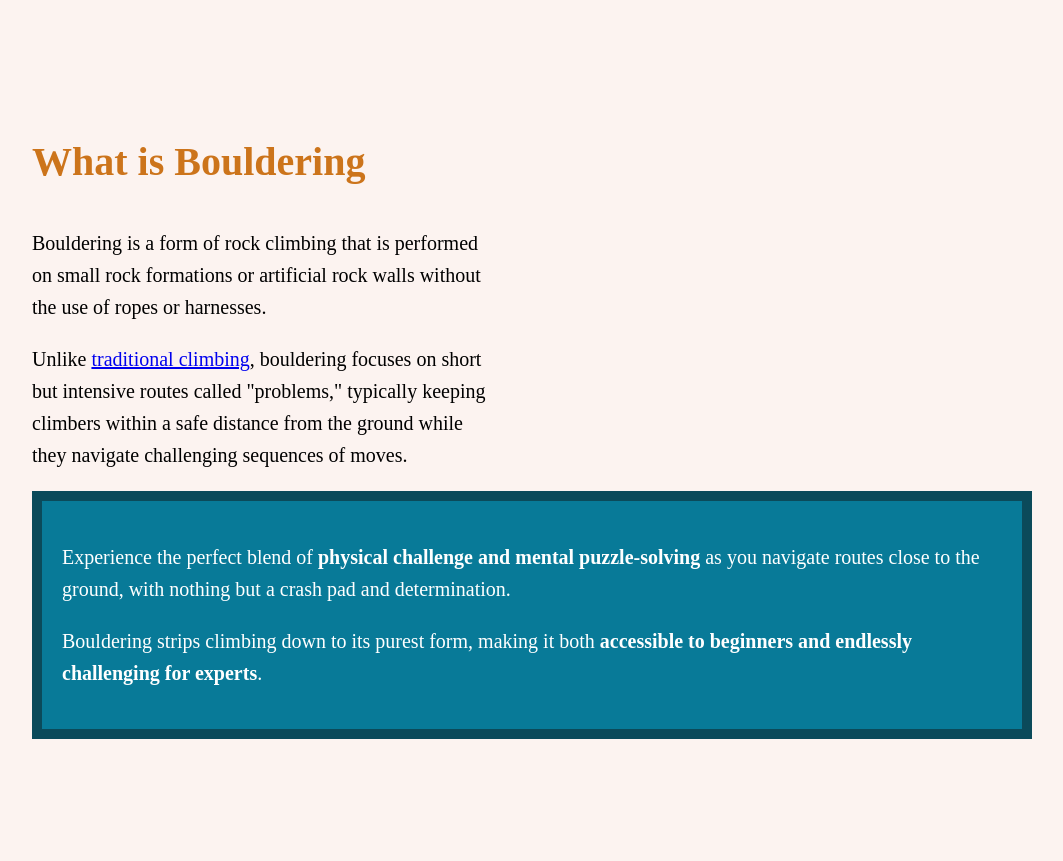
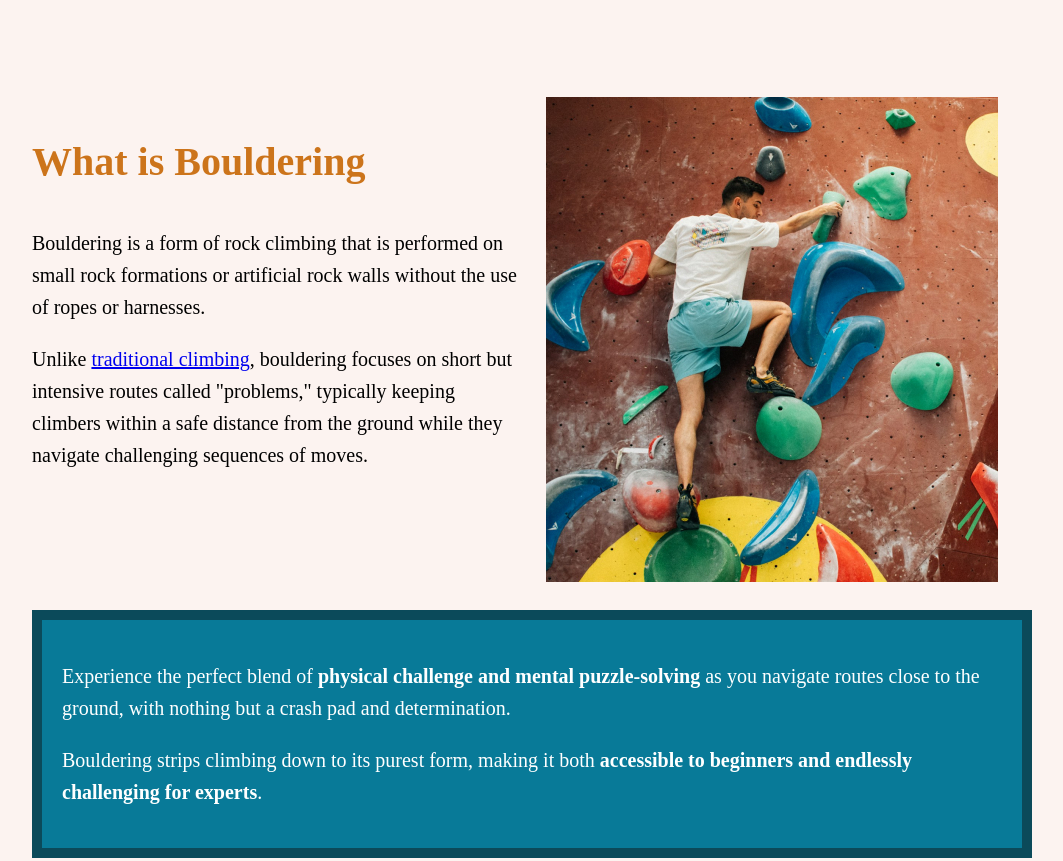
Before and after one commit to NotActuallyBlue/html-css-basics-v1, a plain HTML site: page index.html in a window 1280 px wide. Shown: the part 851-1712 px from the top of the page, without its empty margins (108-1171 px from the left). Drawn offline with Linux system fonts and the light colour scheme.

Commit message:
...github bug?

```diff
--- a/css/style.css
+++ b/css/style.css
@@ -91,7 +91,8 @@ section {
 
 .two-column-layout {
   display: grid;
-  gap: 60px;
+  gap: 1.75rem;
+  margin-block-end: 1.75rem;
 }
 
 @media (width > 600px) {
--- a/index.html
+++ b/index.html
@@ -46,7 +46,7 @@
                 moves.
               </p>
             </div>
-            <im
+            <img
               src="images/what-is-bouldering.jpg"
               alt="Man is actively bouldering in a gym"
             />
```
